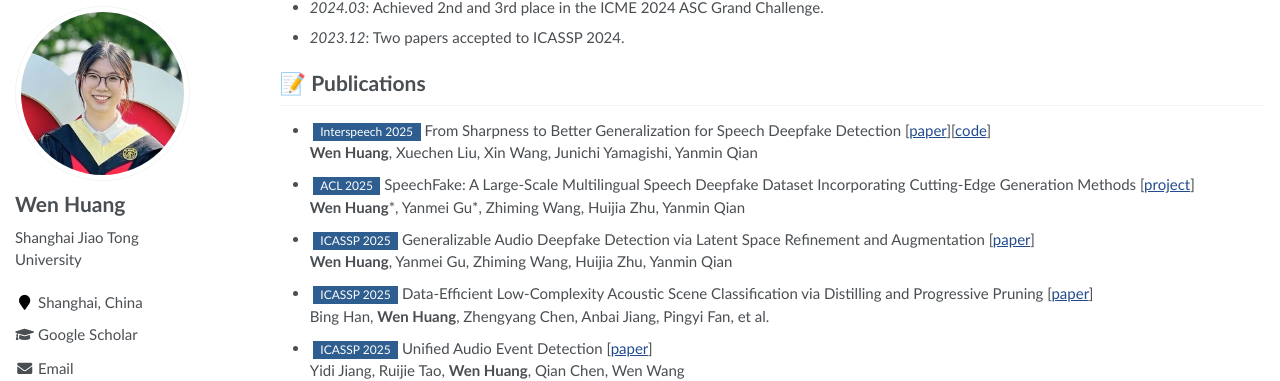
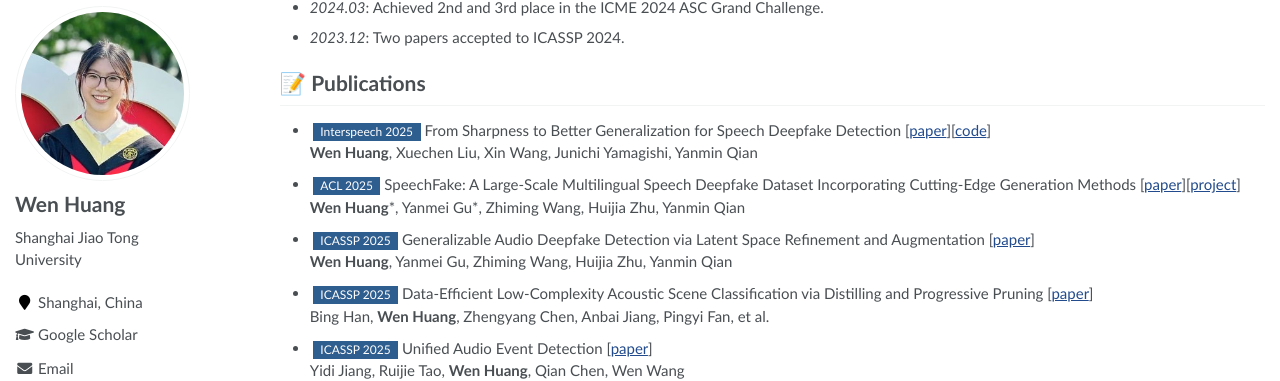
Before and after one commit to holvan/holvan.github.io, a Jekyll site: the page built from _pages/about.md, in a window 1280 px wide and 900 px high, scrolled down 468 px. Shown: the part 85-466 px from the top of the window. Built offline with Jekyll 4.4.1, drawn with Linux system fonts in a browser that asks for light colours.

Commit message:
Update about.md

```diff
--- a/_pages/about.md
+++ b/_pages/about.md
@@ -41,23 +41,22 @@
 # 📝 Publications
 
 - <span class="badge">Interspeech 2025</span> From Sharpness to Better Generalization for Speech Deepfake Detection
-  \[[paper](https://arxiv.org/pdf/2506.11532)\]\[[code](https://github.com/nii-yamagishilab/SAM-AntiSpoofing)\]<br>
+  \[[paper](https://www.isca-archive.org/interspeech_2025/huang25e_interspeech.html)\]\[[code](https://github.com/nii-yamagishilab/SAM-AntiSpoofing)\]<br>
   **Wen Huang**, Xuechen Liu, Xin Wang, Junichi Yamagishi, Yanmin Qian
-- <span class="badge">ACL 2025</span> SpeechFake: A Large-Scale Multilingual Speech Deepfake Dataset Incorporating Cutting-Edge Generation
-Methods
-  \[[project](https://github.com/YMLLG/SpeechFake)\]<br>
+- <span class="badge">ACL 2025</span> SpeechFake: A Large-Scale Multilingual Speech Deepfake Dataset Incorporating Cutting-Edge Generation Methods
+  \[[paper](https://aclanthology.org/2025.acl-long.493/)\]\[[project](https://github.com/YMLLG/SpeechFake)\]<br>
   **Wen Huang**\*, Yanmei Gu\*, Zhiming Wang, Huijia Zhu, Yanmin Qian
 - <span class="badge">ICASSP 2025</span> Generalizable Audio Deepfake Detection via Latent Space Refinement and Augmentation
-  \[[paper](https://arxiv.org/pdf/2501.14240)\]<br>
+  \[[paper](https://ieeexplore.ieee.org/document/10888328)\]<br>
   **Wen Huang**, Yanmei Gu, Zhiming Wang, Huijia Zhu, Yanmin Qian
 - <span class="badge">ICASSP 2025</span> Data-Efficient Low-Complexity Acoustic Scene Classification via Distilling and Progressive Pruning
-  \[[paper](https://arxiv.org/pdf/2410.20775)\]<br>
+  \[[paper](https://ieeexplore.ieee.org/document/10890296)\]<br>
   Bing Han, **Wen Huang**, Zhengyang Chen, Anbai Jiang, Pingyi Fan, et al.
 - <span class="badge">ICASSP 2025</span> Unified Audio Event Detection
-  \[[paper](https://arxiv.org/pdf/2409.08552)\]<br>
+  \[[paper](https://ieeexplore.ieee.org/document/10888080)\]<br>
   Yidi Jiang, Ruijie Tao, **Wen Huang**, Qian Chen, Wen Wang
 - <span class="badge">ISCSLP 2024</span> Prototype and Instance Contrastive Learning for Unsupervised Domain Adaptation in Speaker Verification
-  \[[paper](https://arxiv.org/pdf/2410.17033)\]<br>
+  \[[paper](https://ieeexplore.ieee.org/document/10800140)\]<br>
   **Wen Huang**\*, Bing Han\*, Zhengyang Chen, Shuai Wang, Yanmin Qian
 - <span class="badge">ICASSP 2024</span> Robust Cross-Domain Speaker Verification with Multi-Level Domain Adapters
   \[[paper](https://ieeexplore.ieee.org/abstract/document/10446444/)\]<br>
```
